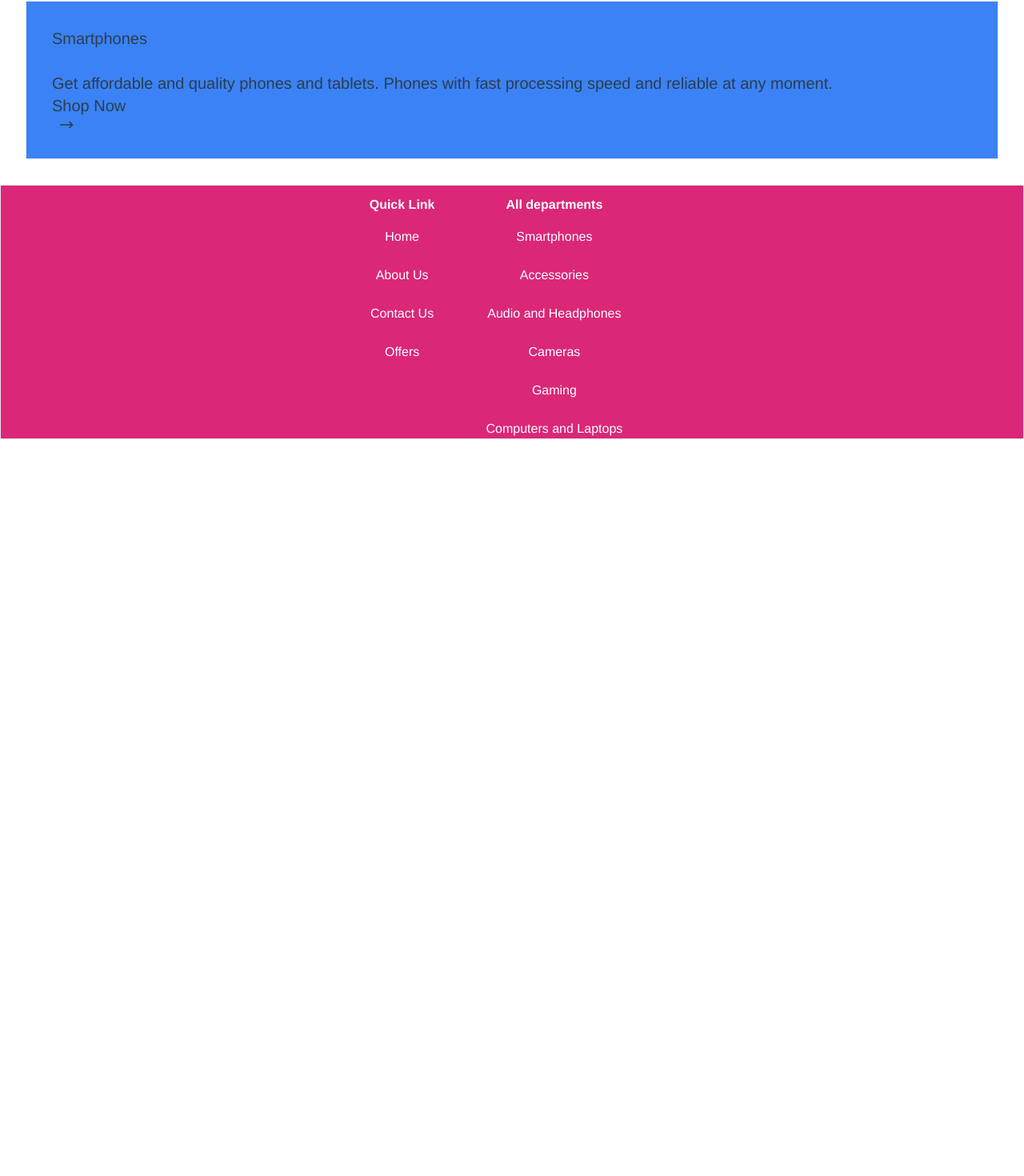
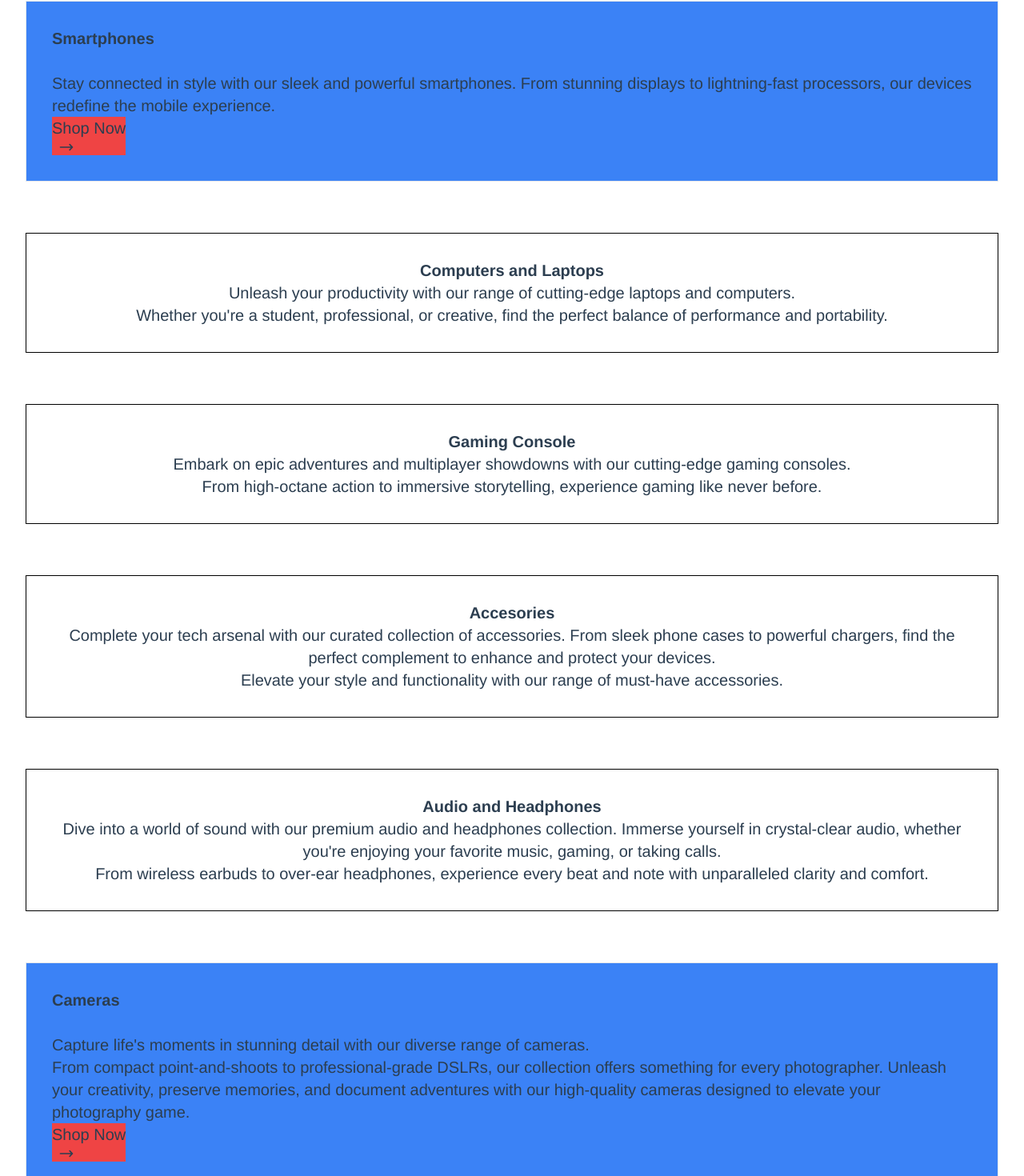
Before and after one commit to davidwagura/Gadget-Galaxy, a Vue app: page / in a window 1280 px wide. Shown: the part 127-1597 px from the top of the page at 80% size. Before the commit the page ends 800 px from the top, so only its background shows below. Built offline with nearby package versions, Linux system fonts and the light colour scheme.

Commit message:
add products categories

```diff
--- a/src/components/nav page/NavigationPage.vue
+++ b/src/components/nav page/NavigationPage.vue
@@ -49,9 +49,9 @@
     </div>
     <div class="mt-16">
         <div class="border bg-blue-500 text-xl p-8 text-left m-8">
-            <h2>Smartphones</h2><br>
-            <p>Get affordable and quality phones and tablets. Phones with fast processing speed and reliable at any moment.</p>
-            <button>
+            <h2 class="font-bold">Smartphones</h2><br>
+            <p>Stay connected in style with our sleek and powerful smartphones. From stunning displays to lightning-fast processors, our devices redefine the mobile experience.</p>
+            <button class="bg-red-500">
                 <router-link to="/smartphones">
                     <span>Shop Now
                         <svg class="h-5 w-5 mx-2" fill="none" stroke-linecap="round" stroke-linejoin="round" stroke-width="2" viewBox="0 0 24 24" stroke="currentColor">
@@ -61,6 +61,46 @@
                 </router-link>
             </button>
         </div>
+        <div class="flex flex-col">
+            <div class="flex flex-col border border-black text-xl p-8 m-8">
+                <h2 class="font-bold">Computers and Laptops</h2>
+                <p>Unleash your productivity with our range of cutting-edge laptops and computers.</p>
+                <p>Whether you're a student, professional, or creative, find the perfect balance of performance and portability.</p>
+            </div>
+            <div class="border border-black flex flex-col text-xl p-8 m-8">
+                <h1 class="font-bold">Gaming Console</h1>
+                <p>Embark on epic adventures and multiplayer showdowns with our cutting-edge gaming consoles.</p>
+                <p>From high-octane action to immersive storytelling, experience gaming like never before.</p>
+            </div>
+        </div>
+        <div class="flex flex-col">
+            <div class="flex flex-col border border-black text-xl p-8 m-8">
+                <h2 class="font-bold">Accesories</h2>
+                <p>Complete your tech arsenal with our curated collection of accessories. From sleek phone cases to powerful chargers, find the perfect complement to enhance and protect your devices.</p>
+                <p>Elevate your style and functionality with our range of must-have accessories.</p>
+
+            </div>
+            <div class="border border-black flex flex-col text-xl p-8 m-8">
+                <h1 class="font-bold">Audio and Headphones</h1>
+                <p>Dive into a world of sound with our premium audio and headphones collection. Immerse yourself in crystal-clear audio, whether you're enjoying your favorite music, gaming, or taking calls. </p>
+                <p>From wireless earbuds to over-ear headphones, experience every beat and note with unparalleled clarity and comfort.</p>
+            </div>
+        </div>
+        <div class="border bg-blue-500 text-xl p-8 text-left m-8">
+            <h2 class="font-bold">Cameras</h2><br>
+            <p>Capture life's moments in stunning detail with our diverse range of cameras.</p>
+            <p> From compact point-and-shoots to professional-grade DSLRs, our collection offers something for every photographer. Unleash your creativity, preserve memories, and document adventures with our high-quality cameras designed to elevate your photography game.</p>
+            <button class="bg-red-500">
+                <router-link to="/smartphones">
+                    <span>Shop Now
+                        <svg class="h-5 w-5 mx-2" fill="none" stroke-linecap="round" stroke-linejoin="round" stroke-width="2" viewBox="0 0 24 24" stroke="currentColor">
+                            <path d="M17 8l4 4m0 0l-4 4m4-4H3"></path>
+                        </svg>
+                    </span>
+                </router-link>
+            </button>
+        </div>
+
     </div>
     <div class="border bg-pink-600 text-white  flex-col flex">
         <footer class="grid">
```
Lines whose indentation alone changed are shown as unchanged.
